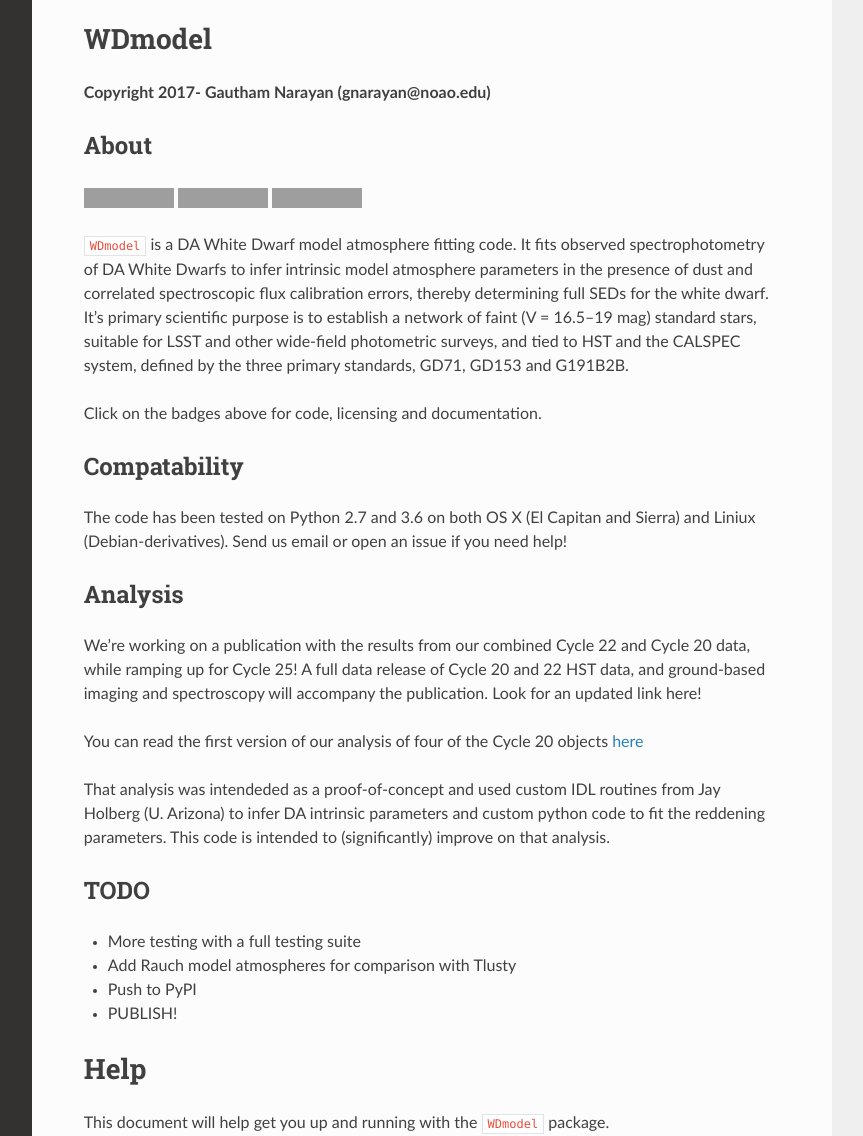
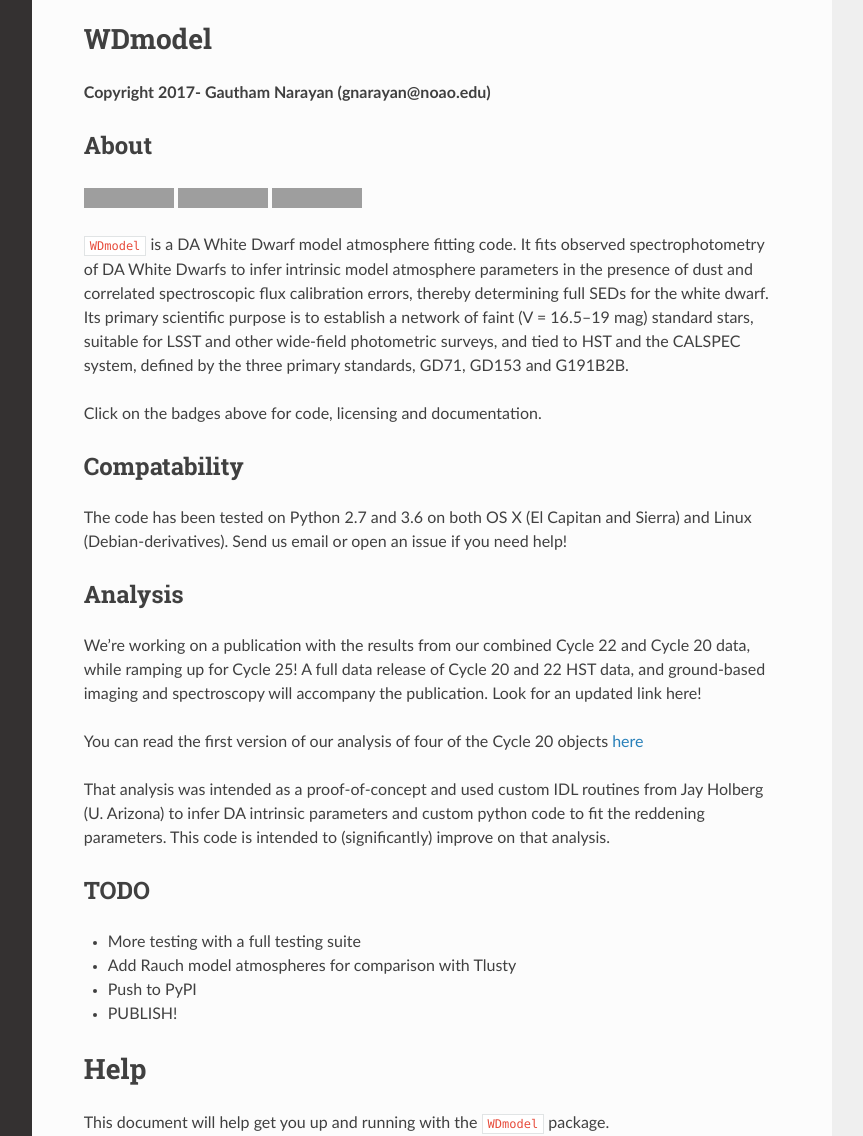
Before and after one commit to gnarayan/WDmodel, a Sphinx documentation site: the page built from docs/index.rst, in a window 1280 px wide and 1400 px high, cut to the strip 264-1400 px from the top of the window. Shown: the whole strip, without its empty margins (268-1131 px from the left). Built offline with Sphinx 7.4.7 and the Read the Docs theme 2.0.0, drawn with Linux system fonts in a browser that asks for light colours; grey boxes are pictures that could not be loaded.

Commit message:
fix typos in docs

```diff
--- a/README.rst
+++ b/README.rst
@@ -10,7 +10,7 @@
 ``WDmodel`` is a DA White Dwarf model atmosphere fitting code. It fits observed
 spectrophotometry of DA White Dwarfs to infer intrinsic model atmosphere
 parameters in the presence of dust and correlated spectroscopic flux
-calibration errors, thereby determining full SEDs for the white dwarf. It's
+calibration errors, thereby determining full SEDs for the white dwarf. Its
 primary scientific purpose is to establish a network of faint (V = 16.5--19
 mag) standard stars, suitable for LSST and other wide-field photometric
 surveys, and tied to HST and the CALSPEC system, defined by the three primary
@@ -34,7 +34,7 @@
 -------------
 
 The code has been tested on Python 2.7 and 3.6 on both OS X (El Capitan and
-Sierra) and Liniux (Debian-derivatives). Send us email or open an issue if you
+Sierra) and Linux (Debian-derivatives). Send us email or open an issue if you
 need help!
 
 Analysis
@@ -49,7 +49,7 @@
 objects
 `here <http://adsabs.harvard.edu/cgi-bin/bib_query?arXiv:1603.03825>`__
 
-That analysis was intendeded as a proof-of-concept and used custom IDL routines
+That analysis was intended as a proof-of-concept and used custom IDL routines
 from Jay Holberg (U. Arizona) to infer DA intrinsic parameters and custom
 python code to fit the reddening parameters. This code is intended to
 (significantly) improve on that analysis.
--- a/docs/usage.rst
+++ b/docs/usage.rst
@@ -109,7 +109,7 @@
 
 The fitter really runs minuit to refine initial supplied guesses for
 parameters. Every now at then, the guess prior to running minuit is so far off
-that you get rubbish out of minuit. This can be fixed by explictly supplying a
+that you get rubbish out of minuit. This can be fixed by explicitly supplying a
 better initial guess. Of course, if you do that, you might wonder why even
 bother with minuit, and may wish to skip it entirely. This can be disabled with
 the ``--skipminuit`` option.  If ``--skipminuit`` is used, a dl guess **MUST**
@@ -140,7 +140,7 @@
 
 If the sampling needs to be interrupted, or crashes for whatever reason, the
 state is saved every 100 steps, and the sampling can be restarted with
-``--resume``. Note that you must have run at least the burnin and 100 steps for
+``--resume``. Note that you must have run at least the burn in and 100 steps for
 it to be possible to resume, and the state of the data, parameters, or chain
 configuration should not be changed externally (if they need to be use
 ``--redo`` and rerun the fit). You can increase the length of the chain, and
```
